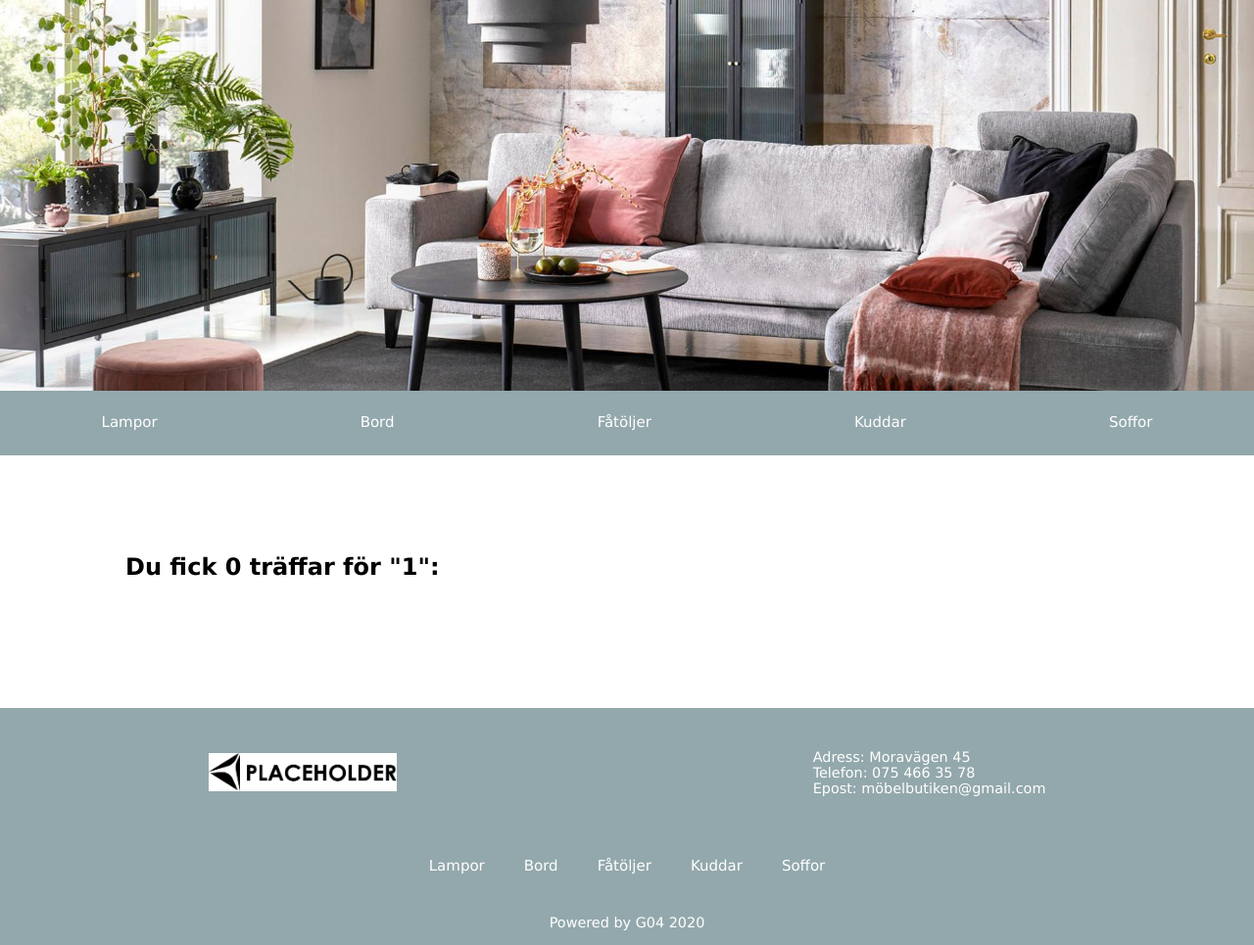
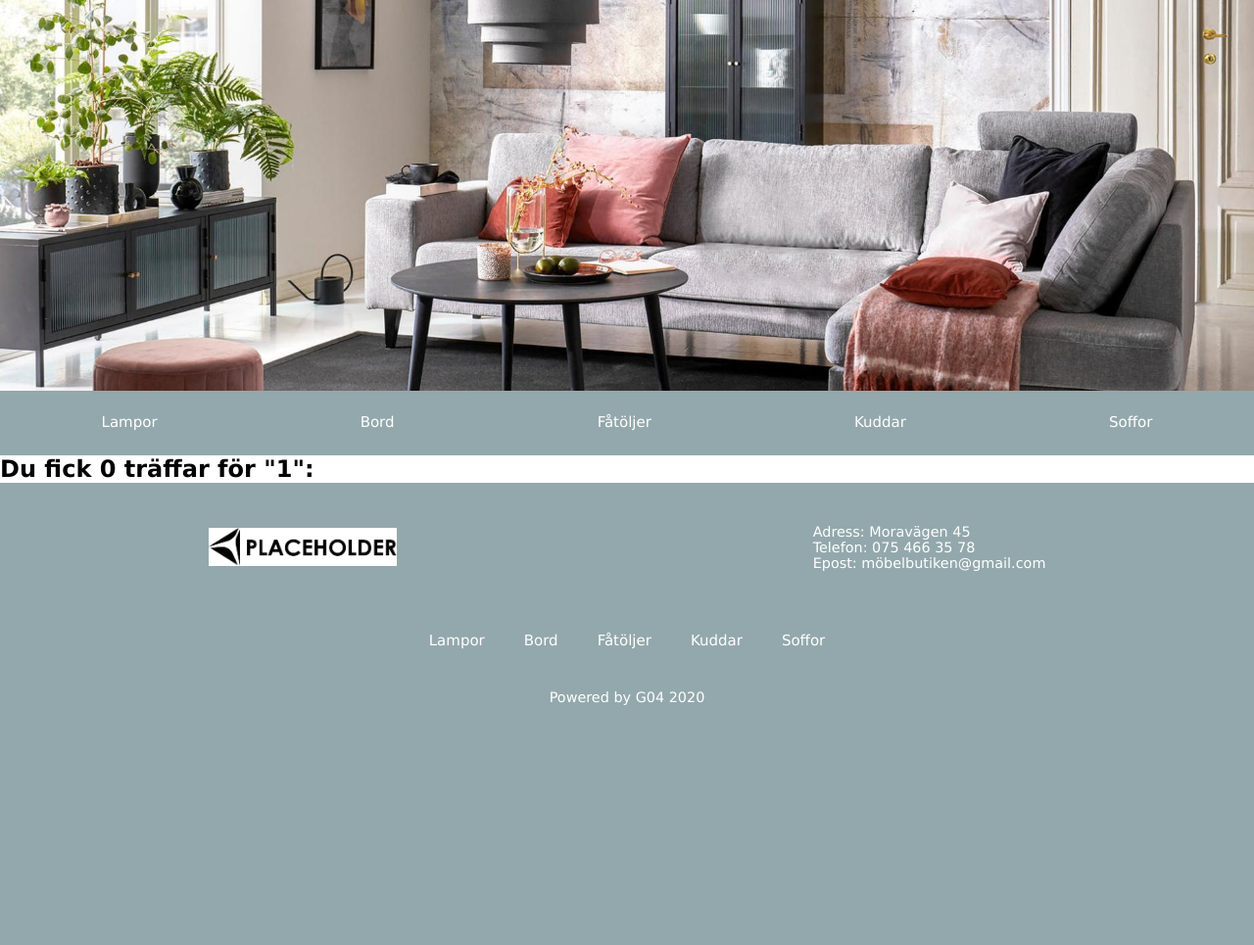
Before and after one commit to ItchyPitchy/Webbshoppen, a PHP site: page /Webbshoppen/search.php?q=1 in a window 1280 px wide. Shown: the part 81-1046 px from the top of the page at 98% size. After the commit the page ends 801 px from the top, so only its background shows below. Run offline with PHP 8.4, Linux system fonts and the light colour scheme; data that the repository does not hold is empty.

Commit message:
deleted old files

```diff
--- a/styles/_search-page.scss
+++ /dev/null
@@ -1,65 +0,0 @@
-main {
-    // background-color: #93A8AC;
-    padding: 100px 0;
-    // text-align: center;
-    h2 {
-        margin: 0 auto 30px;
-        max-width: 80%;
-    }
-    .list {
-        display: flex;
-        justify-content: center;
-        align-items: center;
-        flex-wrap: wrap;
-        list-style-type: none;
-        .list-item {
-            margin: 1em;
-            a {
-                display: flex;
-                flex-direction: column;
-                justify-content: center;
-                align-items: center;
-                width: min-width;
-                background-color: white;
-                color: initial;
-                text-decoration: none;
-            }
-            .title {
-                margin: .5em;
-            }
-            .price {
-                align-self: flex-end;
-                margin: .5em;
-            }
-            .search-img {
-                width: 200px;
-                height: 200px;
-                object-fit: contain;
-                padding: 0 20px;
-            }
-        }
-    }
-}
-
-// .list {
-//     display: flex;
-//     justify-content: center;
-//     align-items: center;
-//     flex-wrap: wrap;
-//     background-color: #93A8AC;
-//     padding: 100px 0;
-//     list-style-type: none;
-//     .list-item {
-//         margin: 1em;
-//         a {
-//             display: flex;
-//             flex-direction: column;
-//             justify-content: center;
-//             align-items: center;
-//             background-color: white;
-//             color: initial;
-//             text-decoration: none;
-//             width
-//         }
-//     }
-// }
--- a/styles/style.css
+++ b/styles/style.css
@@ -183,72 +183,6 @@ header {
   .header-category-links {
     height: 8vh;
   }
-}
-
-main {
-  padding: 100px 0;
-}
-
-main h2 {
-  margin: 0 auto 30px;
-  max-width: 80%;
-}
-
-main .list {
-  display: -webkit-box;
-  display: -ms-flexbox;
-  display: flex;
-  -webkit-box-pack: center;
-      -ms-flex-pack: center;
-          justify-content: center;
-  -webkit-box-align: center;
-      -ms-flex-align: center;
-          align-items: center;
-  -ms-flex-wrap: wrap;
-      flex-wrap: wrap;
-  list-style-type: none;
-}
-
-main .list .list-item {
-  margin: 1em;
-}
-
-main .list .list-item a {
-  display: -webkit-box;
-  display: -ms-flexbox;
-  display: flex;
-  -webkit-box-orient: vertical;
-  -webkit-box-direction: normal;
-      -ms-flex-direction: column;
-          flex-direction: column;
-  -webkit-box-pack: center;
-      -ms-flex-pack: center;
-          justify-content: center;
-  -webkit-box-align: center;
-      -ms-flex-align: center;
-          align-items: center;
-  width: min-width;
-  background-color: white;
-  color: initial;
-  text-decoration: none;
-}
-
-main .list .list-item .title {
-  margin: .5em;
-}
-
-main .list .list-item .price {
-  -ms-flex-item-align: end;
-      align-self: flex-end;
-  margin: .5em;
-}
-
-main .list .list-item .search-img {
-  width: 200px;
-  height: 200px;
-  -o-object-fit: contain;
-     object-fit: contain;
-  padding: 0 20px;
 }
 
 .startpageHeading {
--- a/styles/style.scss
+++ b/styles/style.scss
@@ -10,7 +10,6 @@ body {
 
 @import "_nav.scss";
 @import "_header.scss";
-@import "_search-page.scss";
 @import "_startpage.scss";
 @import "_product.scss";
 @import "_footer.scss";
```
Also changed, not shown: 1 other file.
